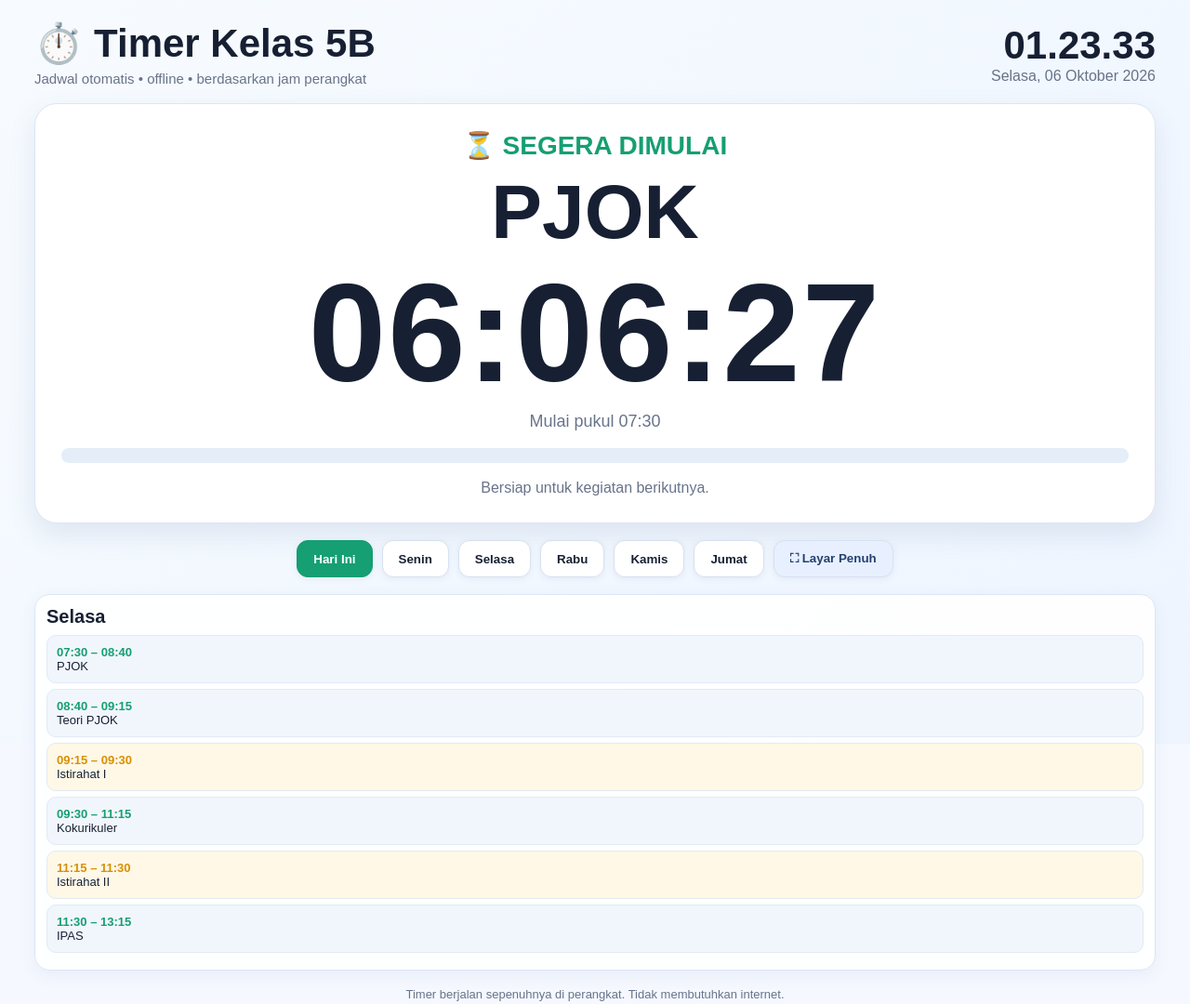
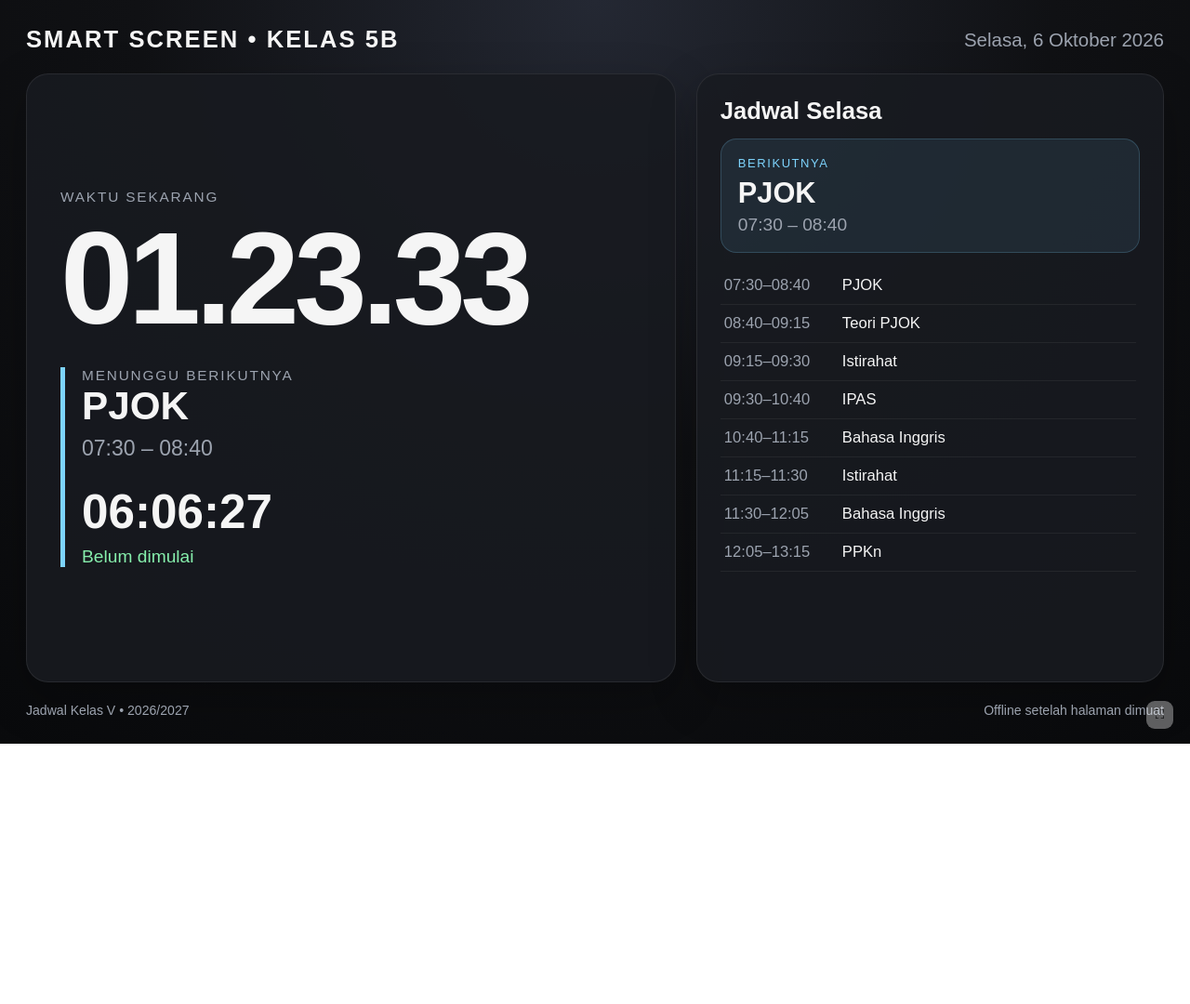
Before and after one commit to mangantara/jadwal5b2026, a plain HTML site: page index.html in a window 1280 px wide. Shown: the whole page at 93% size. After the commit the page ends 800 px from the top, so only its background shows below. Drawn offline with Linux system fonts and the light colour scheme.

Commit message:
Add files via upload

```diff
--- a/index.html
+++ b/index.html
@@ -3,241 +3,362 @@
 <head>
 <meta charset="UTF-8">
 <meta name="viewport" content="width=device-width, initial-scale=1.0">
-<title>Timer Jadwal Kelas 5B</title>
+<title>Smart Screen - Kelas 5B</title>
 <style>
-:root{
-  --bg:#f5f8ff; --card:#ffffff; --card2:#eef4ff; --text:#172033;
-  --muted:#68738a; --accent:#159f72; --warn:#d89000; --danger:#dc4c4c;
+  :root {
+    --bg: #101114;
+    --card: #191b20;
+    --muted: #9ca3af;
+    --text: #f5f5f5;
+    --accent: #7dd3fc;
+    --green: #86efac;
+    --yellow: #fde68a;
+    --red: #fca5a5;
   }
-*{box-sizing:border-box}
-html,body{margin:0;width:100%;height:100%;font-family:Arial,Helvetica,sans-serif;background:var(--bg);color:var(--text)}
-body{overflow:auto;background:linear-gradient(135deg,#f7fbff 0%,#eef5ff 100%)}
-.wrap{max-width:1250px;margin:auto;padding:22px}
-.top{display:flex;justify-content:space-between;align-items:center;gap:20px;margin-bottom:18px}
-.title{font-size:clamp(24px,4vw,42px);font-weight:800}
-.sub{color:var(--muted);margin-top:5px;font-size:15px}
-.clock{text-align:right}
-.clock .time{font-size:clamp(25px,4vw,42px);font-weight:800}
-.clock .date{color:var(--muted)}
-.hero{background:#ffffff;border:1px solid #dce6f5;border-radius:24px;padding:28px;text-align:center;box-shadow:0 12px 30px rgba(61,89,130,.12)}
-.status{font-size:clamp(18px,2.5vw,28px);color:var(--accent);font-weight:700}
-.subject{font-size:clamp(38px,7vw,82px);font-weight:900;margin:8px 0}
-.remaining{font-size:clamp(70px,13vw,150px);font-weight:900;letter-spacing:2px;line-height:1}
-.until{font-size:18px;color:var(--muted);margin:10px 0 18px}
-.progress{height:16px;background:#e5edf8;border-radius:20px;overflow:hidden}
-.bar{height:100%;width:0%;background:var(--accent);transition:width .5s}
-.next{margin-top:18px;color:var(--muted);font-size:16px}
-.controls{display:flex;gap:10px;justify-content:center;flex-wrap:wrap;margin:18px 0}
-button{border:1px solid #d6e1f1;border-radius:12px;padding:11px 17px;background:var(--card);color:var(--text);cursor:pointer;font-weight:700;box-shadow:0 2px 7px rgba(50,80,120,.08)}
-button:hover{filter:brightness(1.15)}
-button.active{background:var(--accent);color:#ffffff;border-color:var(--accent)}
-button.full{background:#e8f0ff;color:#23406f}
-.grid{display:grid;grid-template-columns:repeat(5,1fr);gap:12px;margin-bottom:18px}
-.day{background:rgba(255,255,255,.95);border:1px solid #dce6f5;border-radius:16px;padding:12px;box-shadow:0 5px 18px rgba(61,89,130,.07)}
-.day h3{margin:0 0 8px;text-align:center;font-size:16px}
-.item{padding:10px;border-radius:10px;margin:6px 0;background:#f1f6fd;font-size:13px;border:1px solid #e2eaf5}
-.item .time{font-weight:800;color:var(--accent)}
-.item.now{outline:2px solid var(--accent);background:#e7f8f1}
-.item.rest{background:#fff8e7}
-.item.rest .time{color:var(--warn)}
-.note{text-align:center;color:var(--muted);font-size:13px;margin-top:12px}
-@media(max-width:900px){.grid{grid-template-columns:repeat(2,1fr)}}
-@media(max-width:560px){
-  .wrap{padding:12px}.top{align-items:flex-start}.clock{text-align:right}
-  .grid{grid-template-columns:1fr}.hero{padding:20px 12px}.subject{font-size:42px}
+  * { box-sizing: border-box; }
+  body {
+    margin: 0;
+    min-height: 100vh;
+    background: radial-gradient(circle at top, #242833 0%, var(--bg) 48%, #090a0c 100%);
+    color: var(--text);
+    font-family: Arial, Helvetica, sans-serif;
+    overflow: hidden;
   }
-.fullscreen .wrap{max-width:1500px}
+  .screen {
+    min-height: 100vh;
+    padding: 28px;
+    display: grid;
+    grid-template-columns: 1.25fr .9fr;
+    grid-template-rows: auto 1fr auto;
+    gap: 22px;
+  }
+  header {
+    grid-column: 1 / -1;
+    display: flex;
+    justify-content: space-between;
+    align-items: center;
+  }
+  .brand {
+    font-size: clamp(18px, 2vw, 30px);
+    font-weight: 700;
+    letter-spacing: .08em;
+  }
+  .date {
+    color: var(--muted);
+    font-size: clamp(15px, 1.6vw, 24px);
+  }
+  .clock-card, .schedule-card, .today-card {
+    background: rgba(25,27,32,.88);
+    border: 1px solid rgba(255,255,255,.08);
+    border-radius: 24px;
+    box-shadow: 0 18px 50px rgba(0,0,0,.25);
+  }
+  .clock-card {
+    padding: 36px;
+    display: flex;
+    flex-direction: column;
+    justify-content: center;
+    min-height: 0;
+  }
+  .label {
+    color: var(--muted);
+    font-size: clamp(13px, 1.2vw, 18px);
+    text-transform: uppercase;
+    letter-spacing: .12em;
+  }
+  .clock {
+    font-size: clamp(72px, 11vw, 180px);
+    line-height: .95;
+    font-weight: 700;
+    letter-spacing: -.04em;
+    margin: 12px 0 28px;
+  }
+  .current {
+    border-left: 5px solid var(--accent);
+    padding-left: 18px;
+  }
+  .current-name {
+    font-size: clamp(28px, 3.3vw, 58px);
+    font-weight: 700;
+    margin-bottom: 8px;
+  }
+  .current-time {
+    color: var(--muted);
+    font-size: clamp(17px, 1.8vw, 28px);
+  }
+  .countdown {
+    margin-top: 25px;
+    font-size: clamp(30px, 4vw, 64px);
+    font-weight: 700;
+  }
+  .status {
+    margin-top: 8px;
+    font-size: clamp(15px, 1.5vw, 22px);
+    color: var(--green);
+  }
+  .schedule-card {
+    padding: 25px;
+    overflow: hidden;
+    display: flex;
+    flex-direction: column;
+  }
+  .schedule-title {
+    font-size: clamp(20px, 2vw, 32px);
+    font-weight: 700;
+    margin-bottom: 15px;
+  }
+  .next {
+    background: rgba(125,211,252,.09);
+    border: 1px solid rgba(125,211,252,.2);
+    border-radius: 17px;
+    padding: 18px;
+    margin-bottom: 15px;
+  }
+  .next-label {
+    color: var(--accent);
+    font-size: 13px;
+    text-transform: uppercase;
+    letter-spacing: .12em;
+  }
+  .next-name {
+    font-size: clamp(22px, 2.4vw, 38px);
+    font-weight: 700;
+    margin-top: 7px;
+  }
+  .next-time {
+    color: var(--muted);
+    margin-top: 5px;
+    font-size: clamp(15px, 1.5vw, 21px);
+  }
+  .list {
+    overflow: auto;
+    padding-right: 4px;
+  }
+  .row {
+    display: grid;
+    grid-template-columns: 115px 1fr;
+    gap: 12px;
+    padding: 10px 4px;
+    border-bottom: 1px solid rgba(255,255,255,.06);
+    font-size: clamp(14px, 1.3vw, 19px);
+  }
+  .row.active {
+    background: rgba(134,239,172,.08);
+    border-radius: 10px;
+    padding-left: 9px;
+    padding-right: 9px;
+  }
+  .row .time { color: var(--muted); }
+  .row.active .subject { color: var(--green); font-weight: 700; }
+  footer {
+    grid-column: 1 / -1;
+    display: flex;
+    justify-content: space-between;
+    color: var(--muted);
+    font-size: clamp(12px, 1.1vw, 17px);
+  }
+  .fullscreen {
+    position: fixed;
+    right: 18px;
+    bottom: 16px;
+    opacity: .35;
+    background: #fff;
+    color: #111;
+    border: 0;
+    border-radius: 9px;
+    padding: 7px 10px;
+    cursor: pointer;
+  }
+  .fullscreen:hover { opacity: .8; }
+  @media (max-width: 800px) {
+    body { overflow: auto; }
+    .screen { grid-template-columns: 1fr; grid-template-rows: auto auto auto auto; padding: 15px; }
+    .clock-card { min-height: 430px; }
+    .clock { font-size: 80px; }
+    footer { grid-column: auto; }
+  }
 </style>
 </head>
 <body>
-<div class="wrap">
-  <div class="top">
-    <div>
-      <div class="title">⏱️ Timer Kelas 5B</div>
-      <div class="sub">Jadwal otomatis • offline • berdasarkan jam perangkat</div>
+<div class="screen">
+  <header>
+    <div class="brand">SMART SCREEN • KELAS 5B</div>
+    <div class="date" id="date"></div>
+  </header>
+
+  <section class="clock-card">
+    <div class="label">Waktu Sekarang</div>
+    <div class="clock" id="clock">--:--</div>
+
+    <div class="current">
+      <div class="label" id="periodLabel">MEMUAT JADWAL...</div>
+      <div class="current-name" id="currentName">—</div>
+      <div class="current-time" id="currentTime">—</div>
+      <div class="countdown" id="countdown">—</div>
+      <div class="status" id="status">—</div>
     </div>
-    <div class="clock">
-      <div id="clock" class="time">00:00:00</div>
-      <div id="date" class="date"></div>
+  </section>
+
+  <section class="schedule-card">
+    <div class="schedule-title" id="dayTitle">Jadwal Hari Ini</div>
+    <div class="next">
+      <div class="next-label">Berikutnya</div>
+      <div class="next-name" id="nextName">—</div>
+      <div class="next-time" id="nextTime">—</div>
     </div>
+    <div class="list" id="scheduleList"></div>
+  </section>
+
+  <footer>
+    <span>Jadwal Kelas V • 2026/2027</span>
+    <span>Offline setelah halaman dimuat</span>
+  </footer>
 </div>
 
-  <section class="hero">
-    <div id="status" class="status">Memuat jadwal...</div>
-    <div id="subject" class="subject">—</div>
-    <div id="remaining" class="remaining">00:00:00</div>
-    <div id="until" class="until">—</div>
-    <div class="progress"><div id="bar" class="bar"></div></div>
-    <div id="next" class="next">—</div>
-  </section>
-
-  <div class="controls">
-    <button id="todayBtn" class="active" onclick="selectDay('today')">Hari Ini</button>
-    <button onclick="selectDay(1)">Senin</button>
-    <button onclick="selectDay(2)">Selasa</button>
-    <button onclick="selectDay(3)">Rabu</button>
-    <button onclick="selectDay(4)">Kamis</button>
-    <button onclick="selectDay(5)">Jumat</button>
-    <button class="full" onclick="toggleFullscreen()">⛶ Layar Penuh</button>
-  </div>
-
-  <div id="schedule" class="grid"></div>
-  <div class="note">Timer berjalan sepenuhnya di perangkat. Tidak membutuhkan internet.</div>
-</div>
+<button class="fullscreen" onclick="toggleFullscreen()">⛶</button>
 
 <script>
-const schedules = {
-1:[
+const schedule = {
+  1: [ // Senin
     ["07:00","07:30","Upacara Bendera"],
     ["07:30","09:15","Bahasa Indonesia"],
- ["09:15","09:30","Istirahat I","rest"],
+    ["09:15","09:30","Istirahat"],
     ["09:30","11:15","Matematika"],
- ["11:15","11:30","Istirahat II","rest"],
+    ["11:15","11:30","Istirahat"],
     ["11:30","13:15","Seni"]
   ],
-2:[
+  2: [ // Selasa
     ["07:30","08:40","PJOK"],
     ["08:40","09:15","Teori PJOK"],
- ["09:15","09:30","Istirahat I","rest"],
- ["09:30","11:15","Kokurikuler"],
- ["11:15","11:30","Istirahat II","rest"],
- ["11:30","13:15","IPAS"]
+    ["09:15","09:30","Istirahat"],
+    ["09:30","10:40","IPAS"],
+    ["10:40","11:15","Bahasa Inggris"],
+    ["11:15","11:30","Istirahat"],
+    ["11:30","12:05","Bahasa Inggris"],
+    ["12:05","13:15","PPKn"]
   ],
-3:[
- ["07:30","08:40","Bahasa Inggris"],
+  3: [ // Rabu
+    ["07:30","08:40","IPAS"],
     ["08:40","09:15","IPAS"],
- ["09:15","09:30","Istirahat I","rest"],
- ["09:30","10:05","IPAS"],
- ["10:05","11:15","Bahasa Indonesia"],
- ["11:15","11:30","Istirahat II","rest"],
- ["11:30","12:05","Bahasa Indonesia"],
- ["12:05","13:15","Pendidikan Pancasila"]
+    ["09:15","09:30","Istirahat"],
+    ["09:30","11:15","Bahasa Indonesia"],
+    ["11:15","11:30","Istirahat"],
+    ["11:30","13:15","Kokurikuler"]
   ],
-4:[
- ["07:30","08:40","Bahasa Bali"],
- ["08:40","09:15","Pendidikan Pancasila"],
- ["09:15","09:30","Istirahat I","rest"],
- ["09:30","10:05","Pendidikan Pancasila"],
+  4: [ // Kamis
+    ["07:30","08:05","PPKn"],
+    ["08:05","09:15","Bahasa Bali"],
+    ["09:15","09:30","Istirahat"],
+    ["09:30","10:05","PPKn"],
     ["10:05","11:15","Matematika"],
- ["11:15","11:30","Istirahat II","rest"],
+    ["11:15","11:30","Istirahat"],
     ["11:30","13:15","Agama"]
   ],
-5:[
- ["07:30","09:15","Kokurikuler"],
- ["09:15","09:30","Istirahat I","rest"],
- ["09:30","10:05","Kokurikuler"],
- ["10:05","10:40","Ekstrakurikuler"],
- ["10:40","10:55","Istirahat II","rest"],
- ["10:55","12:05","Ekstrakurikuler"]
-]
+  5: [ // Jumat
+    ["07:30","10:05","Kokurikuler"],
+    ["10:05","10:40","Ekskul"],
+    ["10:40","10:55","Istirahat"],
+    ["10:55","12:05","Ekskul"]
+  ],
+  6: [],
+  0: []
 };
-const dayNames=["","Senin","Selasa","Rabu","Kamis","Jumat","Sabtu","Minggu"];
-let selectedDay="today";
 
-function mins(t){const [h,m]=t.split(":").map(Number);return h*60+m}
-function pad(n){return String(n).padStart(2,"0")}
-function format(sec){
- sec=Math.max(0,Math.floor(sec));
- return `${pad(Math.floor(sec/3600))}:${pad(Math.floor(sec%3600/60))}:${pad(sec%60)}`
+const dayNames = ["Minggu","Senin","Selasa","Rabu","Kamis","Jumat","Sabtu"];
+
+function toMinutes(hm) {
+  const [h,m] = hm.split(":").map(Number);
+  return h*60+m;
 }
-function currentDay(){
- const d=new Date().getDay();
- return d===0?7:d;
+function nowMinutes(d) {
+  return d.getHours()*60+d.getMinutes()+d.getSeconds()/60;
 }
-function currentMinutes(){
- const d=new Date(); return d.getHours()*60+d.getMinutes()+d.getSeconds()/60;
+function formatDuration(seconds) {
+  seconds = Math.max(0, Math.floor(seconds));
+  const h = Math.floor(seconds/3600);
+  const m = Math.floor((seconds%3600)/60);
+  const s = seconds%60;
+  if (h > 0) return `${String(h).padStart(2,"0")}:${String(m).padStart(2,"0")}:${String(s).padStart(2,"0")}`;
+  return `${String(m).padStart(2,"0")}:${String(s).padStart(2,"0")}`;
 }
-function selectDay(day){
- selectedDay=day;
- document.querySelectorAll(".controls button").forEach(b=>b.classList.remove("active"));
- if(day==="today") document.getElementById("todayBtn").classList.add("active");
- else [...document.querySelectorAll(".controls button")].find(b=>b.textContent===dayNames[day])?.classList.add("active");
- renderSchedule(day==="today"?currentDay():day);
- update();
+function dateText(d) {
+  return d.toLocaleDateString("id-ID", {
+    weekday:"long", day:"numeric", month:"long", year:"numeric"
+  });
 }
-function renderSchedule(day){
- const data=schedules[day]||[];
- document.getElementById("schedule").innerHTML=data.map((x,i)=>
- `<div class="day">
-   <h3>${dayNames[day]}</h3>
-   <div class="item ${x[3]==="rest"?"rest":""}" id="item-${i}">
-     <div class="time">${x[0]} – ${x[1]}</div>
-     <div>${x[2]}</div>
-   </div>
- </div>`).join("");
- // Untuk tampilan daftar yang lebih rapi: gabungkan semua sesi menjadi satu kolom pada kartu hari
- document.getElementById("schedule").innerHTML =
- `<div class="day" style="grid-column:1/-1">
-   <h3 style="text-align:left;font-size:20px">${dayNames[day]}</h3>
-   ${data.map((x,i)=>`<div class="item ${x[3]==="rest"?"rest":""}" id="item-${i}">
-     <div class="time">${x[0]} – ${x[1]}</div><div>${x[2]}</div>
-   </div>`).join("")}
- </div>`;
+
+function render() {
+  const d = new Date();
+  const day = d.getDay();
+  const mins = nowMinutes(d);
+  const list = schedule[day] || [];
+
+  document.getElementById("clock").textContent =
+    d.toLocaleTimeString("id-ID", {hour:"2-digit", minute:"2-digit", second:"2-digit"});
+  document.getElementById("date").textContent = dateText(d);
+  document.getElementById("dayTitle").textContent = "Jadwal " + dayNames[day];
+
+  const container = document.getElementById("scheduleList");
+  container.innerHTML = "";
+
+  let current = null;
+  let next = null;
+
+  list.forEach(item => {
+    const start = toMinutes(item[0]);
+    const end = toMinutes(item[1]);
+    if (mins >= start && mins < end) current = item;
+    if (!next && start > mins) next = item;
+
+    const row = document.createElement("div");
+    row.className = "row" + (mins >= start && mins < end ? " active" : "");
+    row.innerHTML = `<div class="time">${item[0]}–${item[1]}</div><div class="subject">${item[2]}</div>`;
+    container.appendChild(row);
+  });
+
+  const currentName = document.getElementById("currentName");
+  const currentTime = document.getElementById("currentTime");
+  const countdown = document.getElementById("countdown");
+  const status = document.getElementById("status");
+  const periodLabel = document.getElementById("periodLabel");
+
+  if (current) {
+    const endSec = toMinutes(current[1])*60;
+    const currentSec = d.getHours()*3600+d.getMinutes()*60+d.getSeconds();
+    currentName.textContent = current[2];
+    currentTime.textContent = `${current[0]} – ${current[1]}`;
+    countdown.textContent = formatDuration(endSec-currentSec);
+    periodLabel.textContent = "Sedang Berlangsung";
+    status.textContent = current[2].toLowerCase().includes("istirahat")
+      ? "Waktu istirahat"
+      : "Pembelajaran berlangsung";
+  } else if (next) {
+    currentName.textContent = next[2];
+    currentTime.textContent = `${next[0]} – ${next[1]}`;
+    const nextSec = toMinutes(next[0])*60;
+    const currentSec = d.getHours()*3600+d.getMinutes()*60+d.getSeconds();
+    countdown.textContent = formatDuration(nextSec-currentSec);
+    periodLabel.textContent = "Menunggu Berikutnya";
+    status.textContent = "Belum dimulai";
+  } else {
+    currentName.textContent = list.length ? "Kegiatan selesai" : "Tidak ada jadwal";
+    currentTime.textContent = list.length ? "Jadwal hari ini sudah selesai" : "Hari libur / tidak ada jadwal";
+    countdown.textContent = "00:00";
+    periodLabel.textContent = "Status";
+    status.textContent = "Sampai jumpa";
   }
-function update(){
- const now=new Date();
- document.getElementById("clock").textContent=now.toLocaleTimeString("id-ID",{hour12:false});
- document.getElementById("date").textContent=now.toLocaleDateString("id-ID",{weekday:"long",day:"2-digit",month:"long",year:"numeric"});
 
- const day=selectedDay==="today"?currentDay():selectedDay;
- const data=schedules[day]||[];
- const cm=currentMinutes();
+  document.getElementById("nextName").textContent = next ? next[2] : "Tidak ada";
+  document.getElementById("nextTime").textContent = next ? `${next[0]} – ${next[1]}` : "Tidak ada kegiatan berikutnya";
+}
 
- let idx=data.findIndex(x=>cm>=mins(x[0]) && cm<mins(x[1]));
- const subject=document.getElementById("subject"), status=document.getElementById("status");
- const remaining=document.getElementById("remaining"), until=document.getElementById("until");
- const next=document.getElementById("next"), bar=document.getElementById("bar");
-
- document.querySelectorAll(".item").forEach(e=>e.classList.remove("now"));
-
- if(selectedDay==="today"){
-   if(idx>=0){
-     const x=data[idx];
-     const left=(mins(x[1])-cm)*60;
-     const total=(mins(x[1])-mins(x[0]))*60;
-     const elapsed=(cm-mins(x[0]))*60;
-     subject.textContent=x[2];
-     status.textContent=x[3]==="rest"?"☕ WAKTU ISTIRAHAT":"📚 SEDANG BERLANGSUNG";
-     remaining.textContent=format(left);
-     until.textContent=`Selesai pukul ${x[1]}`;
-     bar.style.width=Math.min(100,Math.max(0,elapsed/total*100))+"%";
-     const nx=data[idx+1];
-     next.textContent=nx?`Berikutnya: ${nx[2]} • ${nx[0]}`:"Ini adalah kegiatan terakhir hari ini.";
-     document.getElementById("item-"+idx)?.classList.add("now");
-   }else{
-     const nextIdx=data.findIndex(x=>cm<mins(x[0]));
-     if(nextIdx>=0){
-       const x=data[nextIdx];
-       subject.textContent=x[2];
-       status.textContent="⏳ SEGERA DIMULAI";
-       remaining.textContent=format((mins(x[0])-cm)*60);
-       until.textContent=`Mulai pukul ${x[0]}`;
-       bar.style.width="0%";
-       next.textContent="Bersiap untuk kegiatan berikutnya.";
-     }else{
-       subject.textContent="Selesai";
-       status.textContent="🏠 JAM PELAJARAN SELESAI";
-       remaining.textContent="00:00:00";
-       until.textContent="Sampai jumpa besok";
-       bar.style.width="100%";
-       next.textContent="Tidak ada kegiatan lagi hari ini.";
-     }
-   }
- }else{
-   subject.textContent="Mode Jadwal";
-   status.textContent=dayNames[day];
-   remaining.textContent="—";
-   until.textContent="Tekan “Hari Ini” untuk timer otomatis.";
-   bar.style.width="0%";
-   next.textContent="Menampilkan jadwal lengkap.";
- }
-}
-function toggleFullscreen(){
- if(!document.fullscreenElement) document.documentElement.requestFullscreen?.();
+function toggleFullscreen() {
+  if (!document.fullscreenElement) document.documentElement.requestFullscreen?.();
   else document.exitFullscreen?.();
 }
-selectDay("today");
-setInterval(update,250);
+
+render();
+setInterval(render, 250);
 </script>
 </body>
 </html>
```
Lines whose indentation alone changed are shown as unchanged.
